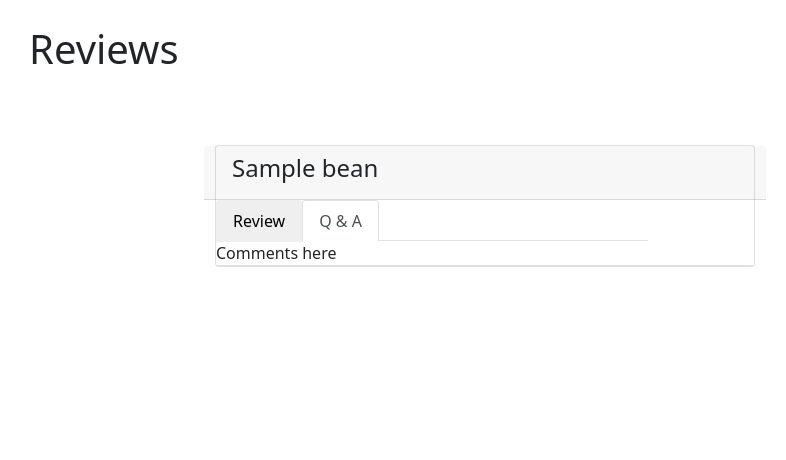
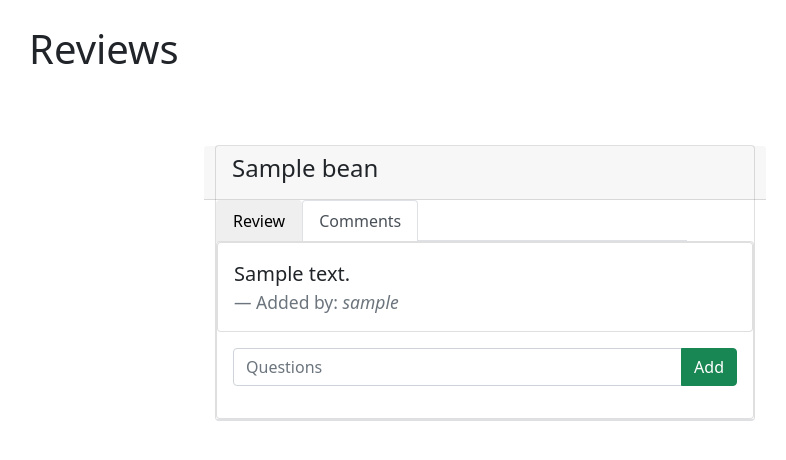
Before and after one commit to LogisticBravo/Milestone-Project-3, a Flask app: page /search in a window 1280 px wide, after a click on "Comments". Shown: the part 164-624 px from the top of the page, without its empty margins (53-839 px from the left). Run offline with Flask 2, Linux system fonts and the light colour scheme; grey boxes marked "Sample" are stand-in pictures; a database or web service that is not in the repository returns one stand-in record (values such as "Sample title"); some libraries are stand-ins or nearby versions.

Commit message:
Display comments on review

```diff
--- a/templates/reviews.html
+++ b/templates/reviews.html
@@ -71,7 +71,8 @@
                                 </div>
                                 <div class="row g-3 mb-2">
                                     <div class="col">
-                                        <select class="form-select form-select-md" id="origin-type" aria-label=".form-select-sm example">
+                                        <select class="form-select form-select-md" id="origin-type"
+                                            aria-label=".form-select-sm example">
                                             <option selected>Choose Origin Type</option>
                                             {% for origin in origins %}
                                             <option value="{{ origin.origin_type }}">{{ origin.origin_type }}</option>
@@ -223,9 +224,12 @@
                                                             <div class="col-md-6 mb-1"><strong>Type:
                                                                 </strong>
 
-                                        <select class="form-select form-select-md" id="origin_type" name="origin_type" aria-label=".form-select-sm example">
+                                                                <select class="form-select form-select-md"
+                                                                    id="origin_type" name="origin_type"
+                                                                    aria-label=".form-select-sm example">
                                                                     {% for origin in origins %}
-                                                    <option value="{{ origin.origin_type }}">{{ origin.origin_type }}</option>
+                                                                    <option value="{{ origin.origin_type }}">
+                                                                        {{ origin.origin_type }}</option>
                                                                     {% endfor %}
                                                                 </select>
 
@@ -299,7 +303,7 @@
                                 aria-controls="nav-home" aria-selected="true">Review</button>
                             <button class="nav-link" id="nav-profile-tab" data-bs-toggle="tab"
                                 data-bs-target="#nav-profile-{{ bean._id }}" type="button" role="tab"
-                                aria-controls="nav-profile" aria-selected="false">Q & A</button>
+                                aria-controls="nav-profile" aria-selected="false">Comments</button>
                             <div class="nav nav-tabs col-md-6 justify-content-end" id="nav-tab" role="tablist">
                                 <!--Delete Review Modal-->
                                 <div class="modal fade" id="delete_review-{{ bean._id }}" tabindex="-1"
@@ -485,8 +489,44 @@
                                     </div>
                                 </div>
                                 <div class="tab-pane fade" id="nav-profile-{{ bean._id }}" role="tabpanel"
-                                    aria-labelledby="nav-profile-tab">Comments
-                                    here</div>
+                                    aria-labelledby="nav-profile-tab">
+                                    <div class="card">
+                                        <div class="row g-0">
+
+
+
+                                            <!--User comments generated for each review-->
+                                            {% for comment in bean.comments %}
+                                            <div class="card">
+                                                <div class="card-body">
+                                                    <blockquote class="blockquote mb-0">
+                                                        <p>{{ comment.comment }}</p>
+                                                        <footer class="blockquote-footer">Added by: <cite
+                                                                title="Source Title">{{ comment.username }}</cite>
+                                                        </footer>
+
+                                                    </blockquote>
+                                                </div>
+
+                                            </div>
+                                            {% endfor %}
+
+                                            <!--Add comments to review-->
+                                            <form method="POST" action="{{ url_for('add_comment', bean_id=bean._id) }}">
+                                                <div class="col-md-12 card-body">
+                                                    <div class="input-group mb-3">
+                                                        <input type="text" class="form-control" id="comment"
+                                                            name="comment" placeholder="Questions"
+                                                            aria-label="Recipient's username"
+                                                            aria-describedby="button-addon2">
+                                                        <button class="btn btn-success" type="submit"
+                                                            id="add-comment">Add</button>
+                                            </form>
+                                        </div>
+                                    </div>
+                                </div>
+                            </div>
+                        </div>
                     </div>
                 </div>
             </div>
```
Lines whose indentation alone changed are shown as unchanged.
